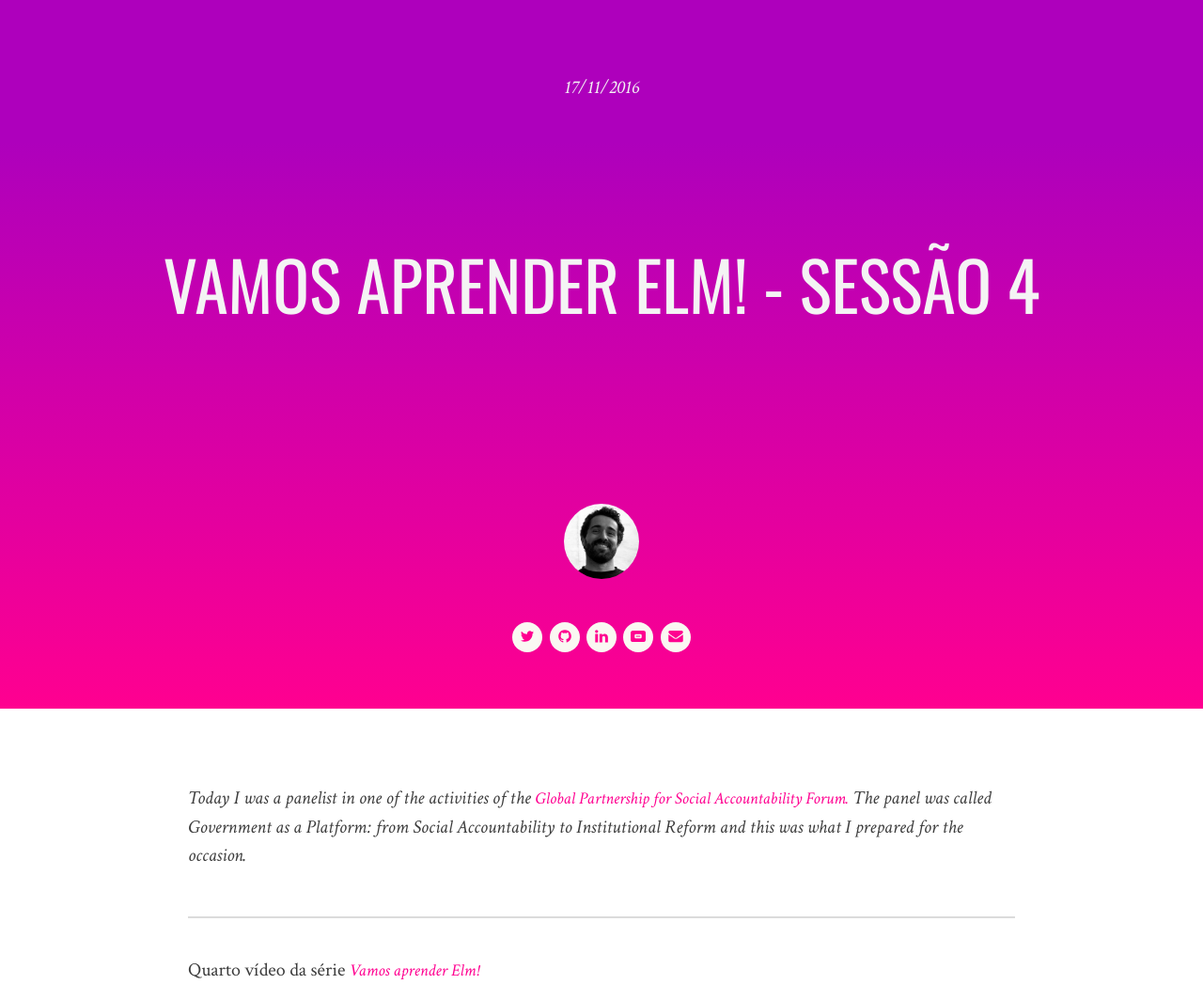
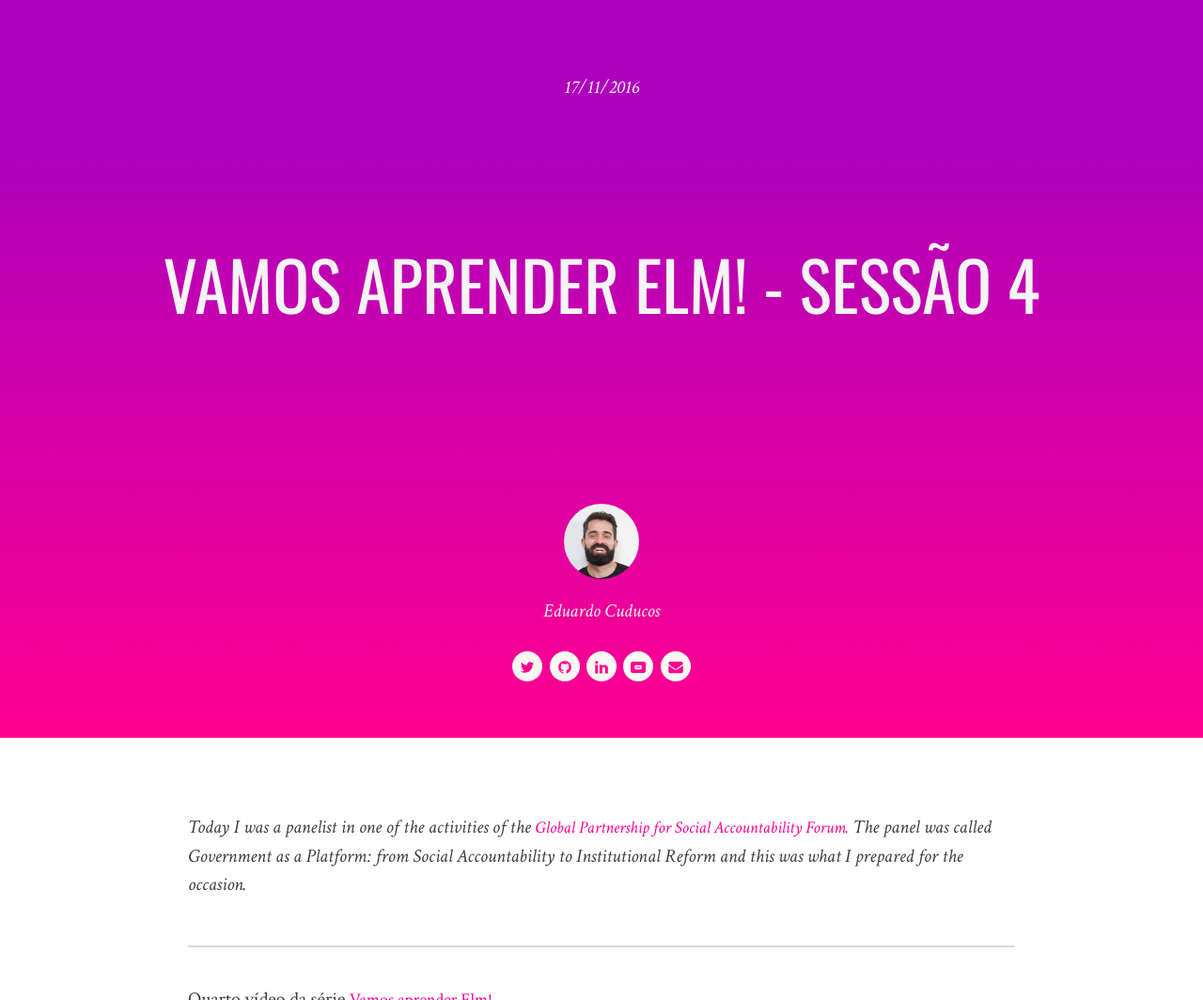
Before and after one commit to cuducos/cuducos.me, a Jekyll site: the page built from _posts/2016-11-17-vamos-aprender-elm-sessao-4.md, in a window 1280 px wide, cut to the strip 0-1064 px from the top of the page. Shown: the whole strip at 94% size. Built offline with Jekyll 4.4.1, drawn with Linux system fonts in a browser that asks for light colours; nearby versions of some CDN libraries; a style sheet for code colours, icons or effects is not loaded.

Commit message:
Re-adds author information

```diff
--- a/_layouts/post.html
+++ b/_layouts/post.html
@@ -10,10 +10,12 @@ layout: base
       {{ page.title }}
     </h1>
   </div>
-  <img class="avatar"src="/assets/images/cuducos-256.jpg" alt="Avatar" style="border-radius: 50%; width: 80px;height: 80px;">
-  <div class="Cuducos">
-    <h6>{{ page.author }}</h6>
-  </div>
+  <a href="/">
+    <img class="avatar"src="/assets/images/cuducos-256.png" alt="Avatar" style="border-radius: 50%; width: 80px;height: 80px;">
+    <div class="Cuducos">
+      <h6>{{ page.author|default:"Eduardo Cuducos" }}</h6>
+    </div>
+  </a>
   {% include social.html %}
 </div>
 <section class="container-block post-block">
--- a/assets/css/blog-post.css
+++ b/assets/css/blog-post.css
@@ -8,6 +8,11 @@
     padding-top: 40px;
     font-size: 72px;
     text-transform: uppercase;
+}
+
+.post-block a {
+    text-align: center;
+    text-decoration: none;
 }
 
 .post-block .Cuducos {
--- a/assets/css/index.css
+++ b/assets/css/index.css
@@ -526,7 +526,7 @@ footer svg {
     margin-bottom: 10px;
 }
 
-footer p, a{
+footer p, footer a{
     text-align: center;
     font-family: 'Crimson Text', serif;
     font-size: 14px;
```
Also changed, not shown: assets/images/cuducos-1024.png (added), assets/images/cuducos-128.jpg (deleted), assets/images/cuducos-256.jpg (deleted), assets/images/cuducos-256.png (added).
